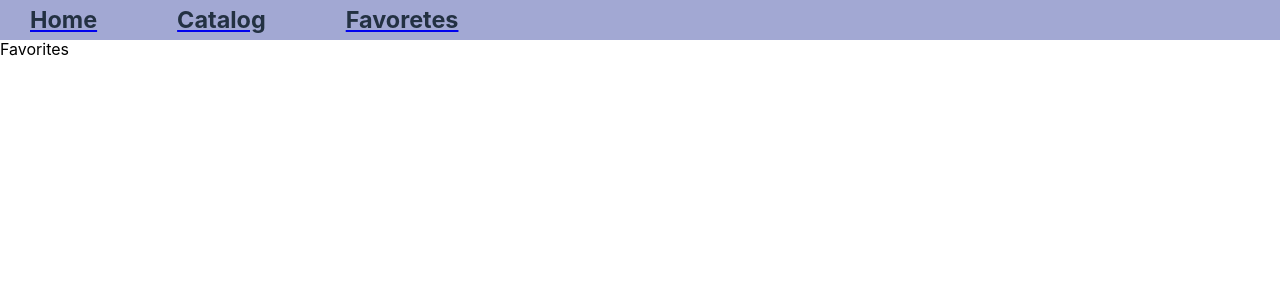
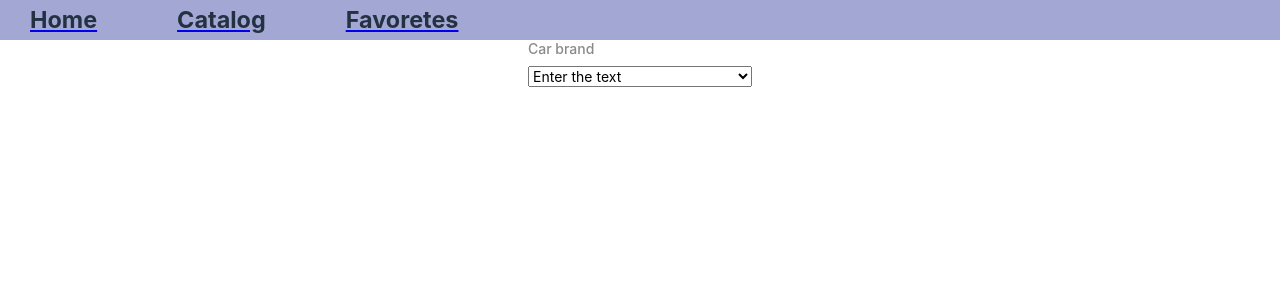
Before and after one commit to Marini23/RentalCars_Service, a React (Create React App) app: page /rentalcars_service/favorites in a window 1280 px wide. Shown: the top 300 px of the page. Built offline with nearby package versions, Linux system fonts and the light colour scheme.

Commit message:
favorites

```diff
--- a/src/components/AdvertsListItem/AdvertsListItem.js
+++ b/src/components/AdvertsListItem/AdvertsListItem.js
@@ -1,5 +1,6 @@
 // import { useDispatch } from 'react-redux';
 
+import { FaRegHeart } from 'react-icons/fa6';
 import { FaHeart } from 'react-icons/fa6';
 
 import {
@@ -16,14 +17,16 @@ import {
   TitleContainer,
 } from './AdvertsListItem.styled';
 import { useState } from 'react';
-import { useSelector } from 'react-redux';
-import { selectAdverts } from '../../redux/selectors';
+import { useDispatch, useSelector } from 'react-redux';
+import { selectAdverts, selectFavorites } from '../../redux/selectors';
 import { Modal } from 'components/Modal/Modal';
 import { AdvertInfoDetails } from 'components/AdvertInfoDetails/AdvertInfoDetails';
+import { addFavorites, deleteFavorites } from '../../redux/favoritesSlice';
 
 export const AdvertsListItem = ({ advert }) => {
-  //   const dispatch = useDispatch();
+  const dispatch = useDispatch();
   const adverts = useSelector(selectAdverts);
+  const favoritesAdverts = useSelector(selectFavorites);
   const {
     year,
     make,
@@ -39,6 +42,7 @@ export const AdvertsListItem = ({ advert }) => {
 
   const [selectedAdvert, setSelectedAdvert] = useState(null);
   const [isModalOpen, setIsModalOpen] = useState(false);
+  const [isFavorite, setIsFavorite] = useState(false);
   const toggleModal = () => {
     setIsModalOpen(state => !state);
     if (!isModalOpen) {
@@ -48,20 +52,52 @@ export const AdvertsListItem = ({ advert }) => {
       setSelectedAdvert(null);
     }
   };
+
+  const toggleFavorite = () => {
+    setIsFavorite(state => !state);
+    const selectCar = adverts.find(car => car.id === id);
+    if (!isFavorite) {
+      const isExist = favoritesAdverts.find(
+        favorite => favorite.id === selectCar.id
+      );
+      if (isExist) {
+        return;
+      }
+      dispatch(addFavorites(selectCar));
+    } else {
+      dispatch(deleteFavorites(selectCar));
+    }
+  };
+
   return (
     <>
       <AdvertCard>
         <Img src={img} alt={make} />
+        {isFavorite ? (
           <FaHeart
             style={{
+              corsor: 'pointer',
               position: 'absolute',
               top: '14px',
               left: '242px',
+              color: `#3470FF`,
             }}
             size="18px"
-          color="white"
-          // onClick={handleClick}
+            onClick={toggleFavorite}
           />
+        ) : (
+          <FaRegHeart
+            style={{
+              corsor: 'pointer',
+              position: 'absolute',
+              top: '14px',
+              left: '242px',
+              color: 'white',
+            }}
+            size="18px"
+            onClick={toggleFavorite}
+          />
+        )}
         <Container>
           <TitleContainer>
             <Title>
--- a/src/components/App.js
+++ b/src/components/App.js
@@ -1,6 +1,7 @@
 import { Route, Routes } from 'react-router-dom';
 import { Layuot } from './Layout';
 import { CatalogPage } from 'pages/CatalogPage';
+import { FavoritesPage } from 'pages/FavoritesPage';
 
 export const App = () => {
   return (
@@ -9,7 +10,7 @@ export const App = () => {
         <Route path="/" element={<Layuot />}>
           <Route index element={<div>Homepage</div>} />
           <Route path="/catalog" element={<CatalogPage />} />
-          <Route path="/favorites" element={<div>Favorites</div>} />
+          <Route path="/favorites" element={<FavoritesPage />} />
           <Route path="*" element={<div>Homepage</div>} />
         </Route>
       </Routes>
--- /dev/null
+++ b/src/components/FavoriteAdvertsList/FavoriAdvertsList.styled.js
@@ -0,0 +1,10 @@
+import styled from 'styled-components';
+
+export const CarsList = styled.ul`
+  display: flex;
+  flex-wrap: wrap;
+  margin: 0 auto;
+  padding: 10px 0;
+  width: 1184px;
+  gap: 40px 29px;
+`;
--- /dev/null
+++ b/src/components/FavoriteAdvertsList/FavoriteAdvertsList.js
@@ -0,0 +1,20 @@
+import { AdvertsListItem } from 'components/AdvertsListItem/AdvertsListItem';
+import { useSelector } from 'react-redux';
+import { selectFavorites } from '../../redux/selectors';
+
+import { FilterCarBrand } from 'components/Filters/FilterCarBrand';
+import { CarsList } from './FavoriAdvertsList.styled';
+
+export const FavoriteAdvertsList = () => {
+  const favoritesAdverts = useSelector(selectFavorites);
+  return (
+    <div>
+      <FilterCarBrand />
+      <CarsList>
+        {favoritesAdverts.map(advert => (
+          <AdvertsListItem advert={advert} key={advert.id} />
+        ))}
+      </CarsList>
+    </div>
+  );
+};
--- a/src/pages/FavoritesPage.js
+++ b/src/pages/FavoritesPage.js
@@ -1 +1,5 @@
-export const FavoritesPage = () => {};
+import { FavoriteAdvertsList } from "components/FavoriteAdvertsList/FavoriteAdvertsList";
+
+export const FavoritesPage = () => {
+    return <FavoriteAdvertsList/>
+};
--- a/src/redux/favoritesSlice.js
+++ b/src/redux/favoritesSlice.js
@@ -1,11 +1,9 @@
-const { createSlice } = require('@reduxjs/toolkit');
+import { createSlice } from '@reduxjs/toolkit';
 
 const FavoritesSlice = createSlice({
   name: `favorites`,
   initialState: {
     favoritesItems: [],
-    isLoading: false,
-    error: null,
   },
 
   reducers: {
--- a/src/redux/selectors.js
+++ b/src/redux/selectors.js
@@ -8,6 +8,8 @@ export const selectError = state => state.adverts.error;
 
 export const selectFilterCarBrand = state => state.filter.carBrand;
 
+export const selectFavorites = state => state.favorites.favoritesItems;
+
 export const selectVisibleAdverts = createSelector(
   [selectAdverts, selectFilterCarBrand],
   (adverts, filter) => {
--- a/src/redux/store.js
+++ b/src/redux/store.js
@@ -2,10 +2,12 @@ import { configureStore } from '@reduxjs/toolkit';
 
 import { advertsReducer } from './advertsSlice/advertsSlice';
 import { filterReducer } from './filterSlice';
+import { favoritesReducer } from './favoritesSlice';
 
 export const store = configureStore({
   reducer: {
     adverts: advertsReducer,
     filter: filterReducer,
+    favorites: favoritesReducer,
   },
 });
```
Lines whose indentation alone changed are shown as unchanged.
